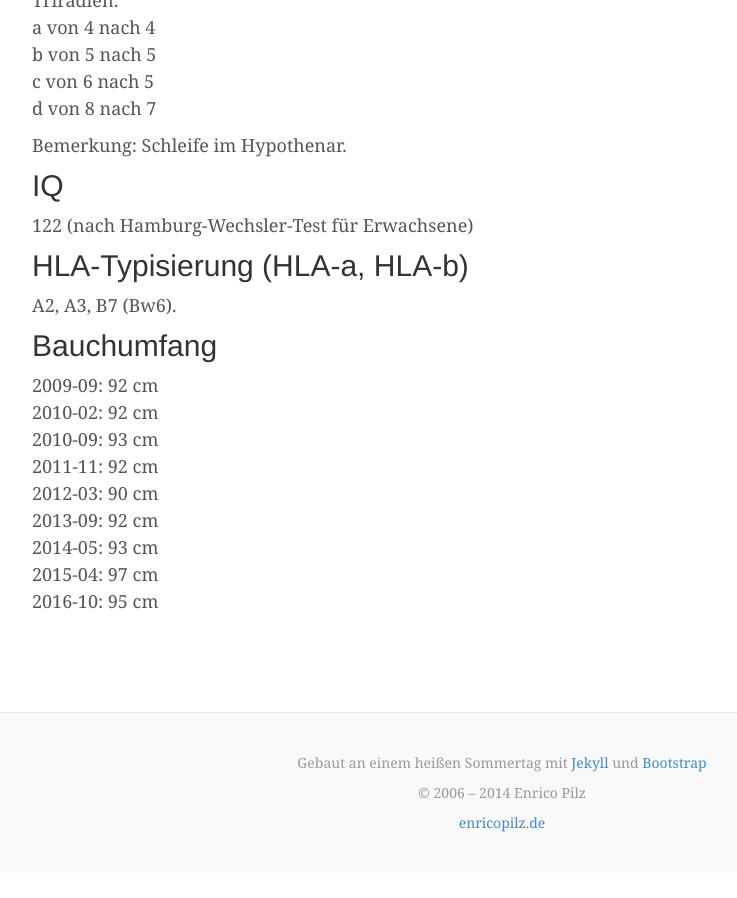
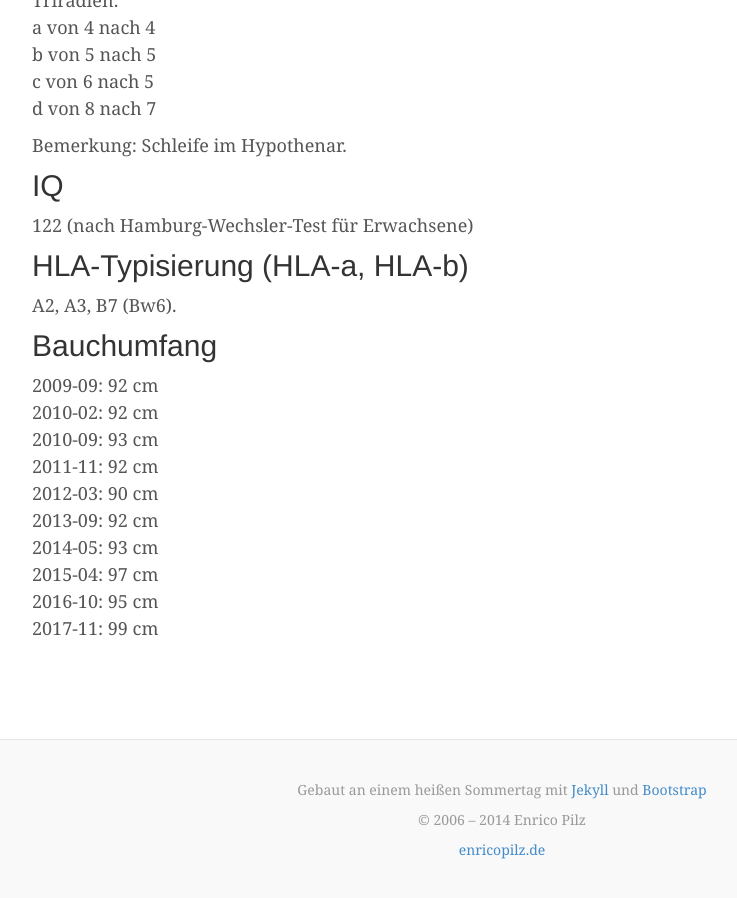
Before and after one commit to ocirne/enricopilz.de, a Jekyll site: the page built from steckbrief/index.md, in a window 1280 px wide and 900 px high, scrolled down 2972 px. Shown: the whole window, without its empty margins (138-875 px from the left). Built offline with Jekyll 4.4.1, drawn with Linux system fonts in a browser that asks for light colours; before the commit the page ends 3845 px from its top, so only the background shows below that.

Commit message:
Neuer Bauchumfang

```diff
--- a/steckbrief/index.md
+++ b/steckbrief/index.md
@@ -155,4 +155,5 @@ Bauchumfang
 2013-09: 92 cm<br />
 2014-05: 93 cm<br />
 2015-04: 97 cm<br />
-2016-10: 95 cm
+2016-10: 95 cm<br />
+2017-11: 99 cm
```
